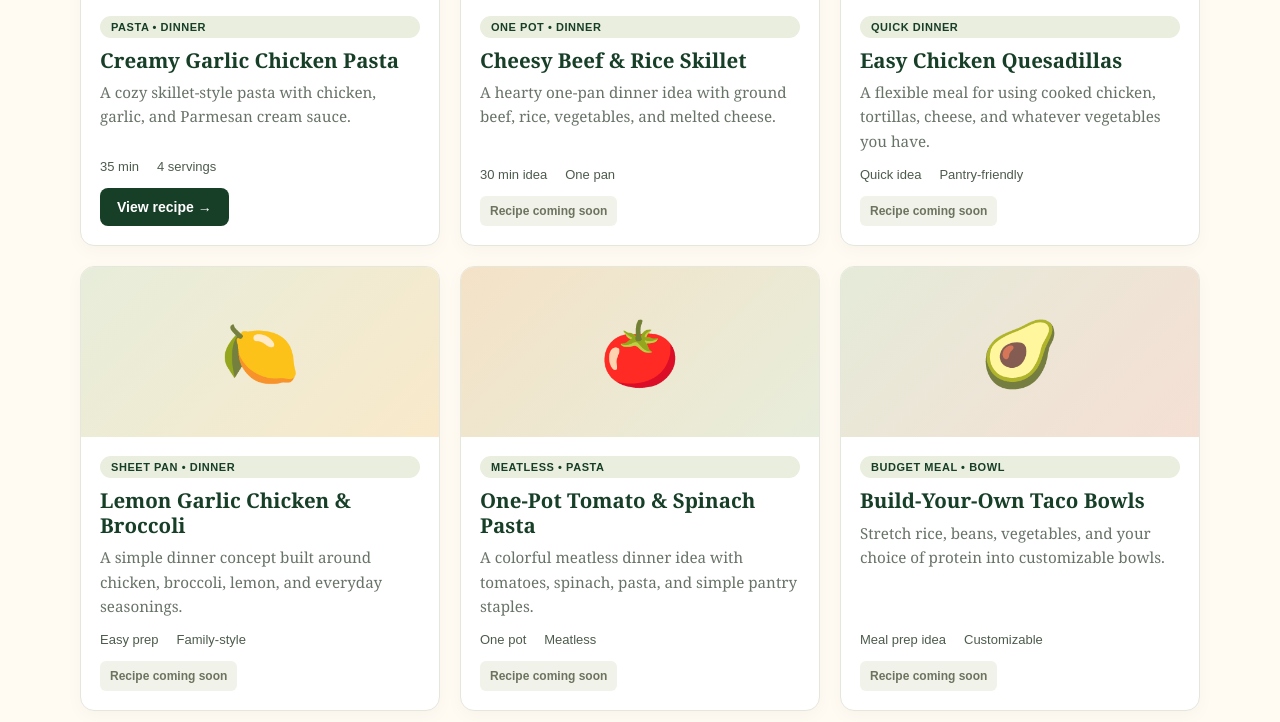
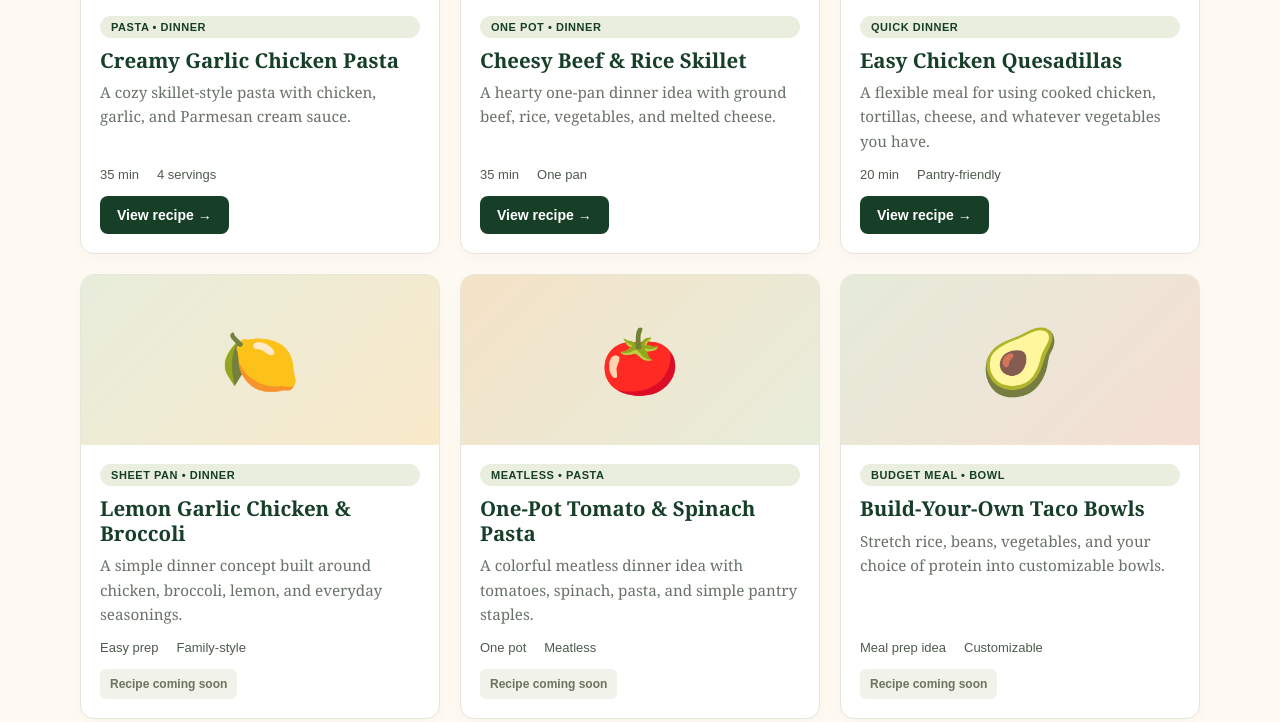
Before and after one commit to zforzee132-source/The-Everyday-Kitchen, a plain HTML site: page recipes.html in a window 1280 px wide. Shown: the part 1159-1881 px from the top of the page. Drawn offline with Linux system fonts and the light colour scheme.

Commit message:
Add files via upload

```diff
--- a/recipes.html
+++ b/recipes.html
@@ -48,8 +48,8 @@ footer{background:var(--green);color:white;padding:30px 0;text-align:center}foot
 </div>
 <section class="grid" id="recipeGrid" aria-label="Recipe cards">
 <article class="card" data-category="quick budget" data-search="creamy garlic chicken pasta chicken parmesan creamy dinner"><div class="art"><img src="assets/creamy-garlic-chicken-pasta.png" alt="Creamy garlic chicken pasta" loading="lazy"></div><div class="card-body"><span class="tag">Pasta • Dinner</span><h3>Creamy Garlic Chicken Pasta</h3><p>A cozy skillet-style pasta with chicken, garlic, and Parmesan cream sauce.</p><div class="details"><span>35 min</span><span>4 servings</span></div><a class="btn" href="creamy-garlic-chicken-pasta.html">View recipe →</a></div></article>
-<article class="card" data-category="quick budget" data-search="cheesy beef rice skillet one pot dinner ground beef"><div class="art"><img src="assets/cheesy-beef-and-rice-skillet.png" alt="Cheesy beef and rice skillet" loading="lazy"></div><div class="card-body"><span class="tag">One pot • Dinner</span><h3>Cheesy Beef &amp; Rice Skillet</h3><p>A hearty one-pan dinner idea with ground beef, rice, vegetables, and melted cheese.</p><div class="details"><span>30 min idea</span><span>One pan</span></div><span class="coming">Recipe coming soon</span></div></article>
-<article class="card" data-category="quick budget" data-search="chicken quesadillas tortillas cheese leftover chicken"><div class="art"><img src="assets/chicken-quesadillas.png" alt="Golden chicken quesadillas" loading="lazy"></div><div class="card-body"><span class="tag">Quick dinner</span><h3>Easy Chicken Quesadillas</h3><p>A flexible meal for using cooked chicken, tortillas, cheese, and whatever vegetables you have.</p><div class="details"><span>Quick idea</span><span>Pantry-friendly</span></div><span class="coming">Recipe coming soon</span></div></article>
+<article class="card" data-category="quick budget" data-search="cheesy beef rice skillet one pot dinner ground beef"><div class="art"><img src="assets/cheesy-beef-and-rice-skillet.png" alt="Cheesy beef and rice skillet" loading="lazy"></div><div class="card-body"><span class="tag">One pot • Dinner</span><h3>Cheesy Beef &amp; Rice Skillet</h3><p>A hearty one-pan dinner idea with ground beef, rice, vegetables, and melted cheese.</p><div class="details"><span>35 min</span><span>One pan</span></div><a class="btn" href="cheesy-beef-and-rice-skillet.html">View recipe →</a></div></article>
+<article class="card" data-category="quick budget" data-search="chicken quesadillas tortillas cheese leftover chicken"><div class="art"><img src="assets/chicken-quesadillas.png" alt="Golden chicken quesadillas" loading="lazy"></div><div class="card-body"><span class="tag">Quick dinner</span><h3>Easy Chicken Quesadillas</h3><p>A flexible meal for using cooked chicken, tortillas, cheese, and whatever vegetables you have.</p><div class="details"><span>20 min</span><span>Pantry-friendly</span></div><a class="btn" href="chicken-quesadillas.html">View recipe →</a></div></article>
 <article class="card" data-category="quick budget" data-search="lemon garlic chicken broccoli sheet pan dinner"><div class="art"><span aria-hidden="true">🍋</span></div><div class="card-body"><span class="tag">Sheet pan • Dinner</span><h3>Lemon Garlic Chicken &amp; Broccoli</h3><p>A simple dinner concept built around chicken, broccoli, lemon, and everyday seasonings.</p><div class="details"><span>Easy prep</span><span>Family-style</span></div><span class="coming">Recipe coming soon</span></div></article>
 <article class="card" data-category="quick budget vegetarian" data-search="tomato spinach pasta meatless vegetarian one pot"><div class="art two"><span aria-hidden="true">🍅</span></div><div class="card-body"><span class="tag">Meatless • Pasta</span><h3>One-Pot Tomato &amp; Spinach Pasta</h3><p>A colorful meatless dinner idea with tomatoes, spinach, pasta, and simple pantry staples.</p><div class="details"><span>One pot</span><span>Meatless</span></div><span class="coming">Recipe coming soon</span></div></article>
 <article class="card" data-category="budget" data-search="budget taco bowls rice beans corn ground beef chicken"><div class="art three"><span aria-hidden="true">🥑</span></div><div class="card-body"><span class="tag">Budget meal • Bowl</span><h3>Build-Your-Own Taco Bowls</h3><p>Stretch rice, beans, vegetables, and your choice of protein into customizable bowls.</p><div class="details"><span>Meal prep idea</span><span>Customizable</span></div><span class="coming">Recipe coming soon</span></div></article>
```
Also changed, not shown: cheesy-beef-and-rice-skillet.html (added, +1 -0 lines), chicken-quesadillas.html (added, +1 -0 lines).
